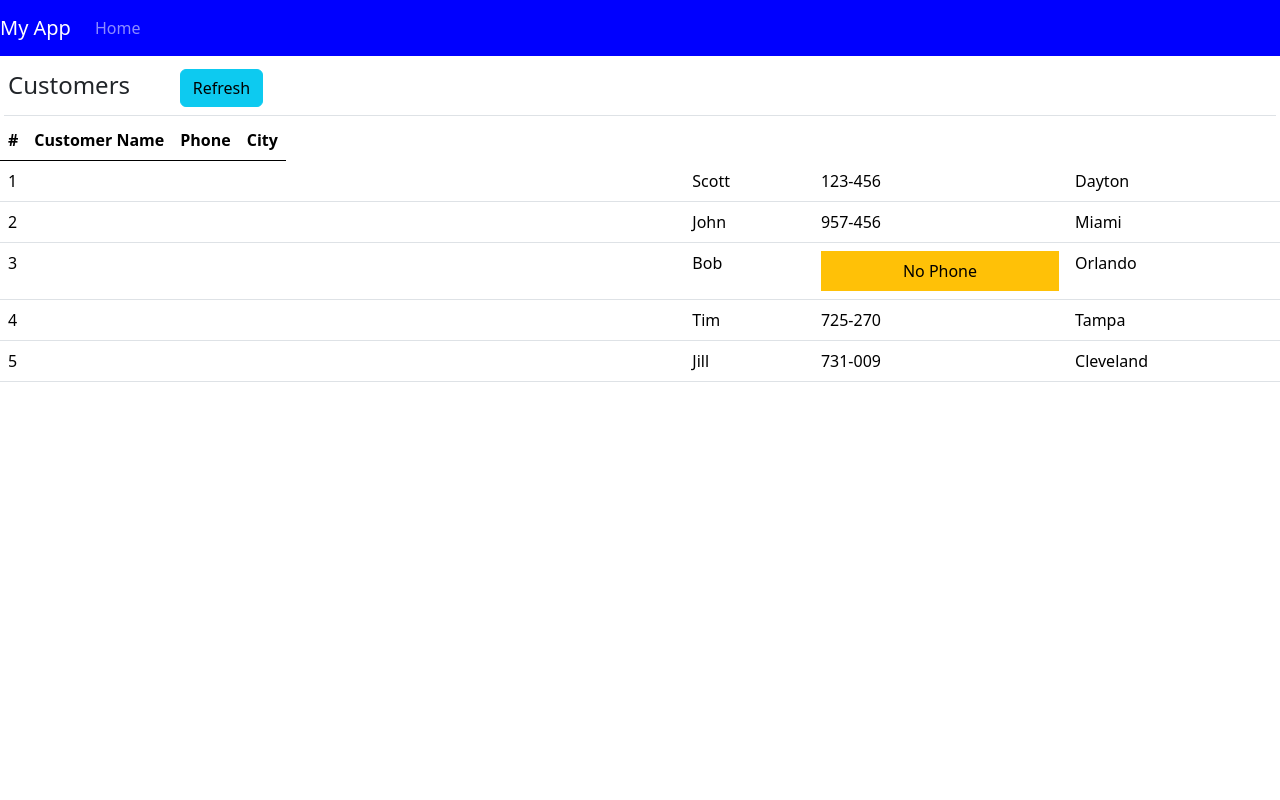
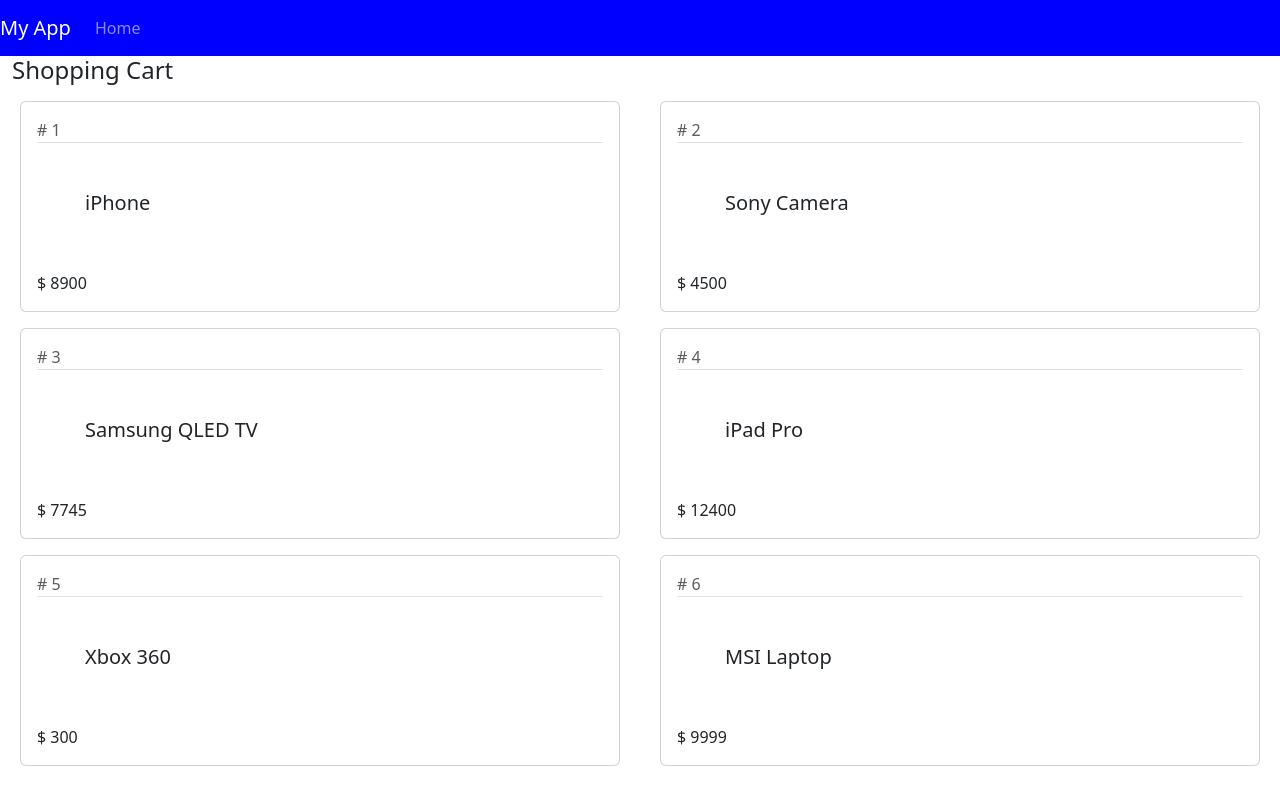
Before and after one commit to CJS1515/PNP4Project, a React (Create React App) app: page / in a window 1280 px wide. Built offline with nearby package versions, Linux system fonts and the light colour scheme.

Commit message:
Week 3 Changes

```diff
--- a/src/App.jsx
+++ b/src/App.jsx
@@ -1,13 +1,13 @@
 import React, { Component } from "react";
 import NavBar from "./NavBar";
-import MainContent from "./MainContent";
+import ShoppingCart from "./ShoppingCart";
 
 export default class App extends Component {
   render() {
     return (
       <React.Fragment>
         <NavBar />
-        <MainContent />
+        <ShoppingCart />
       </React.Fragment>
     );
   }
--- a/src/MainContent.jsx
+++ /dev/null
@@ -1,70 +0,0 @@
-import { Component } from "react";
-
-export default class MainContent extends Component {
-  state = {
-    pageTitle: "Customers",
-    customersCount: 5,
-    customers: [
-      { id: 1, name: "Scott", phone: "123-456", address: { city: "Dayton" } },
-      { id: 2, name: "John", phone: "957-456", address: { city: "Miami" } },
-      { id: 3, name: "Bob", phone: null, address: { city: "Orlando" } },
-      { id: 4, name: "Tim", phone: "725-270", address: { city: "Tampa" } },
-      { id: 5, name: "Jill", phone: "731-009", address: { city: "Cleveland" } },
-    ],
-  };
-
-  render() {
-    return (
-      <div>
-        <h4 className="border-bottom m-1 p-1">
-          {this.state.pageTitle}
-
-          <span className="badge badge-secondary m-2">
-            {this.state.customersCount}
-          </span>
-
-          <button className="btn btn-info" onClick={this.onRefreshClick}>
-            Refresh
-          </button>
-        </h4>
-
-        <table className="table">
-          <thread>
-            <tr>
-              <th>#</th>
-              <th>Customer Name</th>
-              <th>Phone</th>
-              <th>City</th>
-            </tr>
-          </thread>
-          <tbody>
-            {this.state.customers.map((cust) => {
-              return (
-                <tr key={cust.id}>
-                  <td>{cust.id}</td>
-                  <td>{cust.name}</td>
-                  <td>{this.getPhoneToRender(cust.phone)}</td>
-                  <td>{cust.address.city}</td>
-                </tr>
-              );
-            })}
-          </tbody>
-        </table>
-      </div>
-    );
-  }
-
-  //Executes when the user clicks on Refresh button
-  onRefreshClick = () => {
-    this.setState({
-      customersCount: 7,
-    });
-  };
-
-  getPhoneToRender = (phone) => {
-    if (phone) return phone;
-    else {
-      return <div className="bg-warning p-2 text-center">No Phone</div>;
-    }
-  };
-}
--- /dev/null
+++ b/src/Product.jsx
@@ -0,0 +1,19 @@
+import React, { Component } from "react";
+
+export default class Product extends Component {
+  render() {
+    return (
+      <div className="col-lg-6">
+        <div className="card m-2">
+          <div className="card-body">
+            <div className="text-muted"># {this.props.id}</div>
+
+            <h5 className="p-5 border-top">{this.props.productName}</h5>
+
+            <div>$ {this.props.price}</div>
+          </div>
+        </div>
+      </div>
+    );
+  }
+}
--- /dev/null
+++ b/src/ShoppingCart.jsx
@@ -0,0 +1,34 @@
+import react, { Component } from "react";
+import Product from "./Product";
+export default class ShoppingCart extends Component {
+  state = {
+    products: [
+      { id: 1, productName: "iPhone", price: 8900, quantity: 0 },
+      { id: 2, productName: "Sony Camera", price: 4500, quantity: 0 },
+      { id: 3, productName: "Samsung QLED TV", price: 7745, quantity: 0 },
+      { id: 4, productName: "iPad Pro", price: 12400, quantity: 0 },
+      { id: 5, productName: "Xbox 360", price: 300, quantity: 0 },
+      { id: 6, productName: "MSI Laptop", price: 9999, quantity: 0 },
+    ],
+  };
+  render() {
+    return (
+      <div className="container-fluid">
+        <h4>Shopping Cart</h4>
+
+        <div className="row">
+          {this.state.products.map((prod) => {
+            return (
+              <Product
+                key={prod.id}
+                id={prod.id}
+                productName={prod.productName}
+                price={prod.price}
+              />
+            );
+          })}
+        </div>
+      </div>
+    );
+  }
+}
--- a/src/index.css
+++ b/src/index.css
@@ -5,3 +5,13 @@
 .navbar-style {
   background-color: blue !important;
 }
+
+.green-highlight {
+  color: #008000;
+  font-size: 40px;
+}
+
+.red-highlight {
+  color: #ff0000;
+  font-size: 25px;
+}
```
Also changed, not shown: src/CustomersList.jsx (added, +126 -0 lines).
